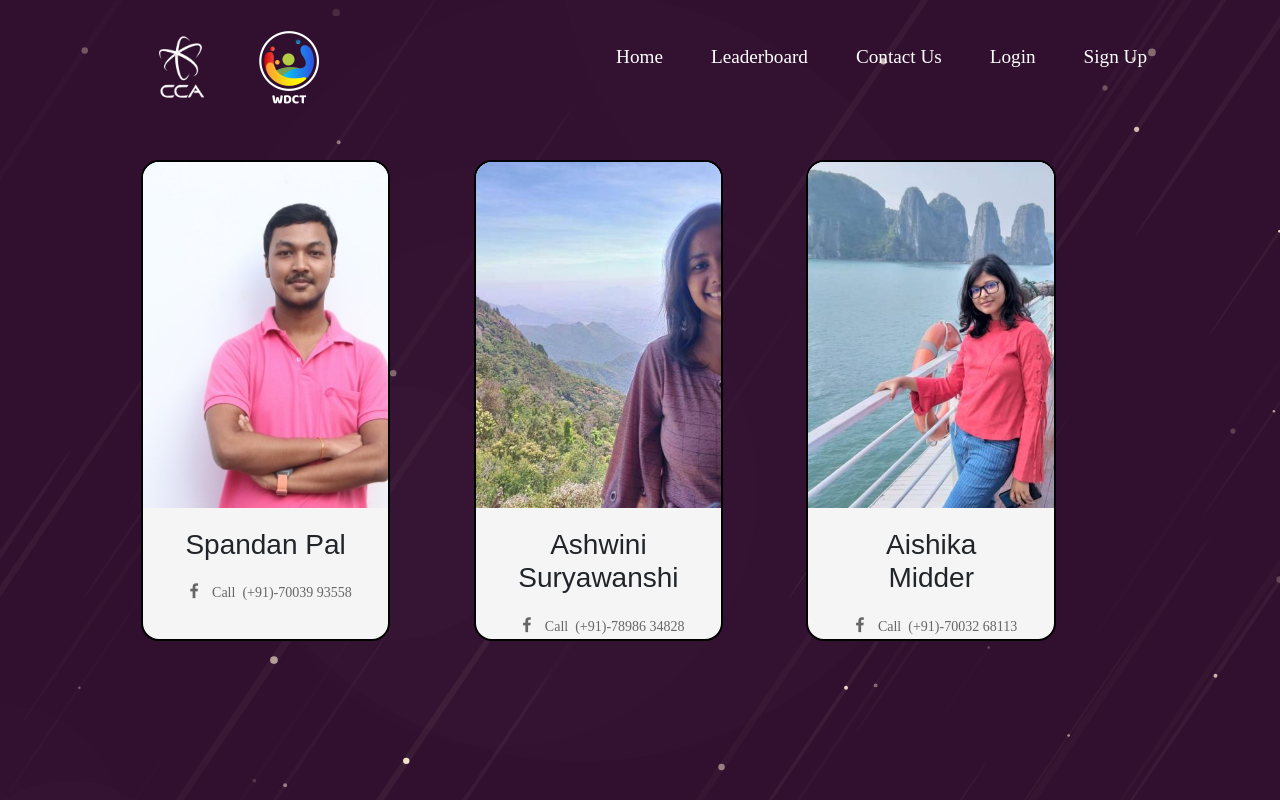
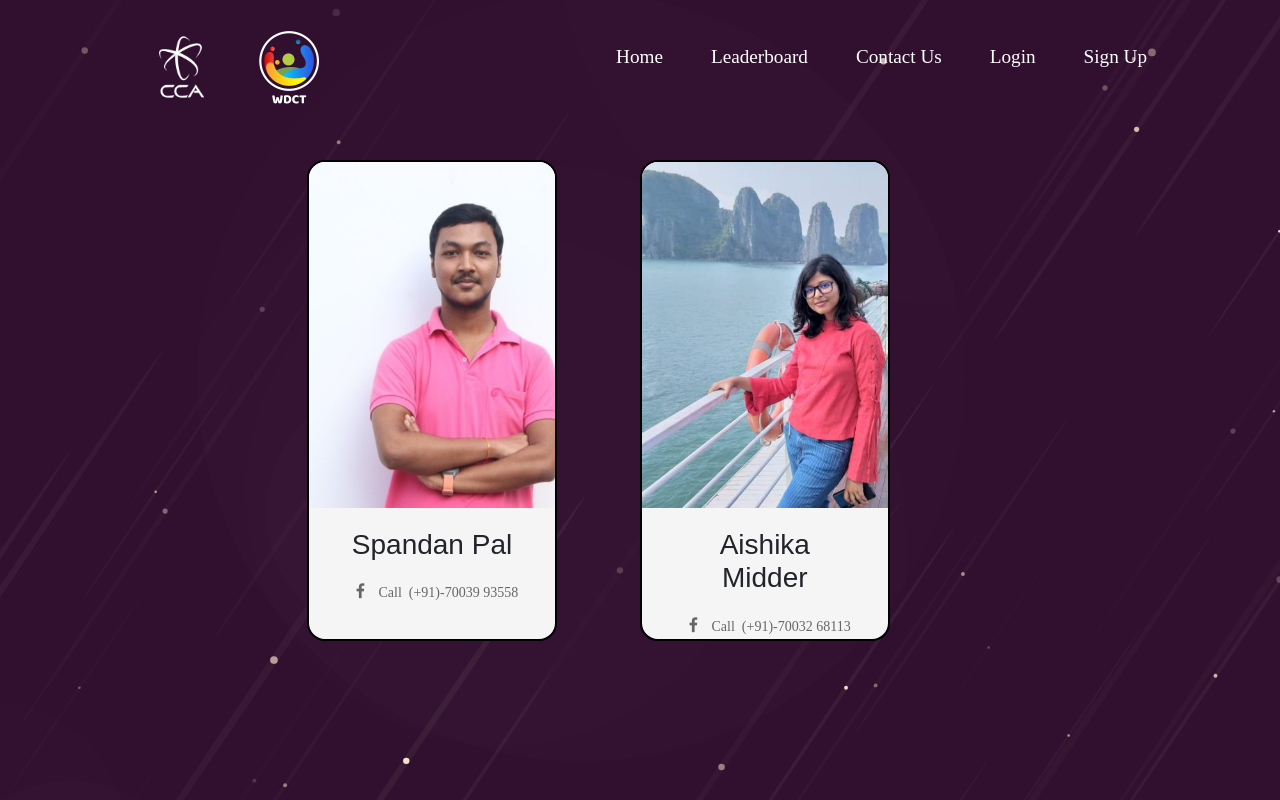
Before and after one commit to Kanishka5/Inquest2020, a Django app: page /contact-us/ in a window 1280 px wide. Run offline with Django 3.2, Linux system fonts and the light colour scheme; some libraries are stand-ins or nearby versions; some web fonts are replaced.

Commit message:
updated contact us

```diff
--- a/inqapp/templates/contact.html
+++ b/inqapp/templates/contact.html
@@ -59,7 +59,7 @@
   <div class="container-fluid">
     <div class="group">
       <div class="row" style="padding-top: 20vh;">
-        <div class="name col-xs-12 col-sm-3 offset-sm-0">
+        <div class="name col-xs-12 col-sm-3 offset-sm-2">
           <div class="content">
             <img src="{% static "img/spandan.jpg" %}" style="width: 320px; height: auto;margin-left: -15px;" />
             <h3 style="padding: 20px;">Spandan Pal</h3>
@@ -70,20 +70,11 @@
             </p>
           </div>
         </div>
-        <div class="col-xs-12 col-sm-3 offset-sm-1 name">
+
+        <div class="name col-xs-12 col-sm-3  offset-sm-1">
+
           <div class="content">
-            <img src="{% static "img/ashwini.jpg" %}" style="width: 320px; height: auto;margin-left: -15px;" />
-            <h3 style="padding: 20px;">Ashwini Suryawanshi</h3>
-            <p>
-              <a href="https://www.facebook.com/profile.php?id=100007063398074" target="_blank"><i class="fa fa-facebook"
-                  style="font-size: 16px;padding: 0 10px;" aria-hidden="true"></i></a>
-              Call&ensp;<a href="tel:7898634828">(+91)-78986 34828</a>
-            </p>
-          </div>
-        </div>
-        <div class="name col-xs-12 col-sm-3  offset-sm-1">
-          <img src="{% static "img/aishika.jpg" %}" style="width: 320px; height: auto;margin-left: -15px;" />
-          <div class="content">
+              <img src="{% static "img/aishika.jpg" %}" style="width: 320px; height: auto;margin-left: -15px;" />
             <h3 style="padding: 20px;">Aishika Midder</h3>
             <p>
               <a href="https://www.facebook.com/aishika.midder" target="_blank"><i class="fa fa-facebook" style="font-size: 16px;padding: 0 10px;" aria-hidden="true"></i></a>
```
